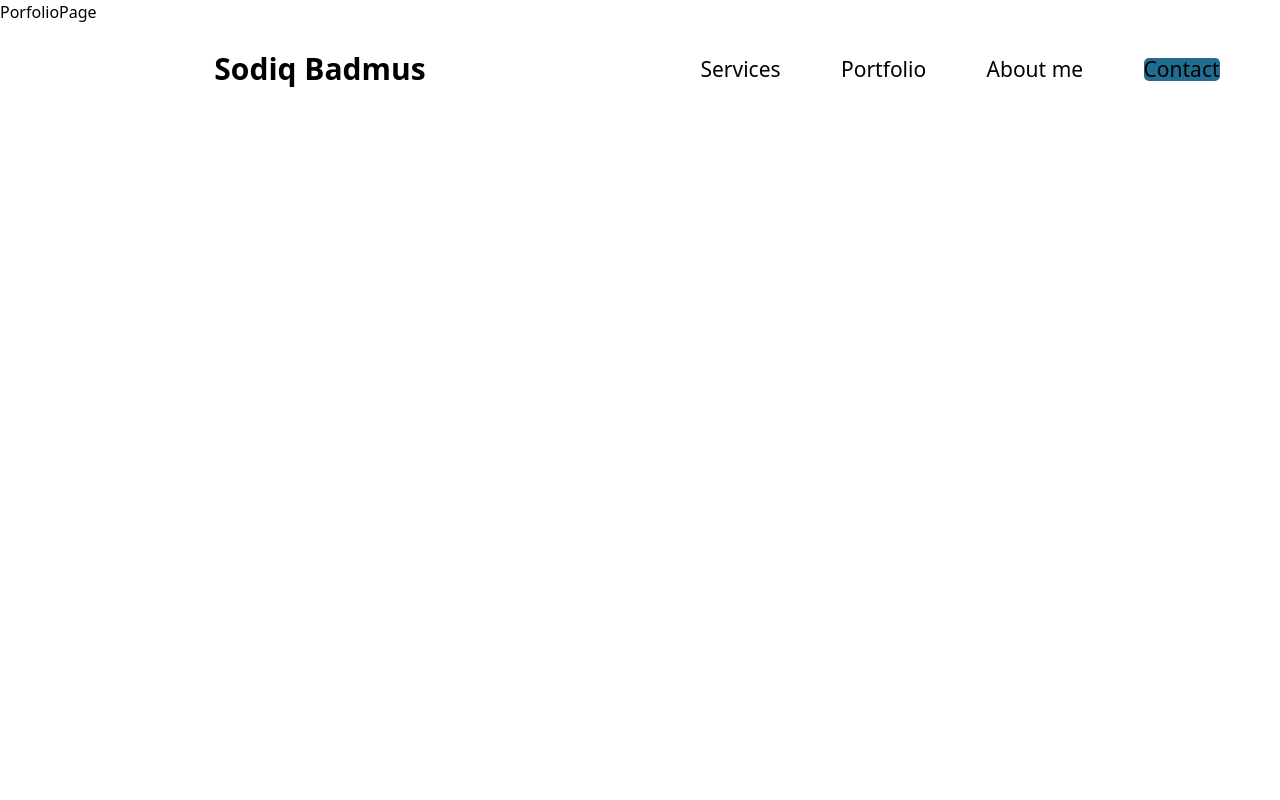
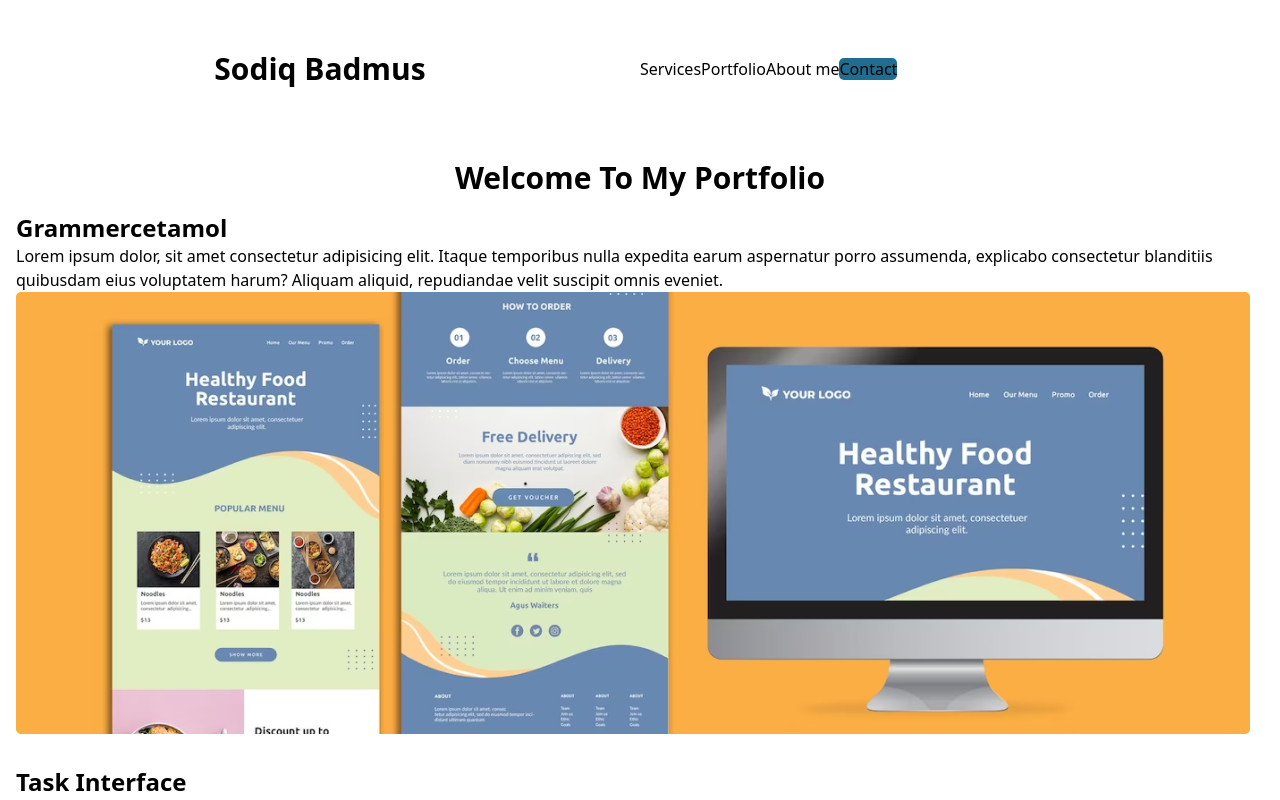
Before and after one commit to sodmod/Portfolio, a React (Create React App) app: page /portfolios in a window 1280 px wide. Shown: the top 800 px of the page. Built offline with nearby package versions, Linux system fonts and the light colour scheme.

Commit message:
portfolio

```diff
--- a/src/App.js
+++ b/src/App.js
@@ -4,6 +4,30 @@ import HomePage from "./Pages/HomePage";
 import ServicePage from "./Pages/ServicePage";
 import AboutMePage from "./Pages/AboutMePage";
 import PortfolioPage from "./Pages/PortfolioPage";
+import pics1 from "./assests/Rectangle3.png";
+import { pics } from "./assests/assets";
+import { getProjects } from "./functions";
+
+const details = [
+  {
+    id: "1",
+    title: "Grammercetamol",
+    message: "kjfafal;jdkfsafjasfdsd",
+    images: pics,
+  },
+  {
+    id: "2",
+    title: "Task Interface",
+    message: "slfajf;lksa;jfkajjflkajf;ka",
+    images: pics,
+  },
+  {
+    id: "3",
+    title: "Food App",
+    message: "dfja;jflajeifjewoiajf",
+    images: pics1,
+  },
+];
 
 const router = createBrowserRouter([
   {
@@ -16,7 +40,12 @@ const router = createBrowserRouter([
           { index: true, element: <HomePage /> },
           { path: "services", element: <ServicePage /> },
           { path: "aboutme", element: <AboutMePage /> },
-          { path: "portfolios", element: <PortfolioPage /> },
+          {
+            path: "portfolios",
+            id: "portfolio",
+            element: <PortfolioPage props={details} images={pics1} />,
+            loader: getProjects,
+          },
         ],
       },
     ],
--- a/src/Pages/AboutMePage.jsx
+++ b/src/Pages/AboutMePage.jsx
@@ -4,10 +4,10 @@ import pics from "../assests/pics.png";
 function AboutMePage() {
   return (
     <section className="relative w-full min-h-[100vh] h-[100vh] max-w-full">
-      <div className="flex flex-row h-[inherit] min-h-[100%] wax-w-full">
-        <div className="bg-[#216D8F] w-full font-[Arial] not-italic sm:w-3/6 h-[inherit] min-h-[inherit] md:text-xl">
-          <div className="w-full h-[inherit] min-h-[inherit] overflow-hidden pt-32">
-            <div className="w-[100%] h-[inherit] sm:w-[80%] lg:mx-auto text-white pt-16 pl-2">
+      <div className="flex flex-row  min-h-[100%] wax-w-full">
+        <div className="bg-[#216D8F] w-full font-[Arial] not-italic sm:w-3/6 min-h-[inherit] md:text-xl">
+          <div className="w-full min-h-[inherit] overflow-hidden pt-32">
+            <div className="w-[100%]  sm:w-[80%] lg:mx-auto text-white pt-16 pl-2">
               <h3 className="text-lg font-normal">Full-Stack Developer</h3>
               <h1 className="uppercase font-bold text-4xl">Sodiq Badmus</h1>
               <p>
--- a/src/Pages/PortfolioPage.jsx
+++ b/src/Pages/PortfolioPage.jsx
@@ -1,7 +1,37 @@
 import React from "react";
+import { NavLink, useRouteLoaderData } from "react-router-dom";
 
-function PortfolioPage() {
-  return <div>PorfolioPage</div>;
+function PortfolioPage({ props, images }) {
+  const { details } = useRouteLoaderData("portfolio");
+
+  return (
+    <section className="w-full max-w-full min-h-full px-1 sm:px-4 py-4">
+      <div className="pt-36 w-full h-auto">
+        <h1 className="text-center text-3xl font-bold">
+          Welcome To My Portfolio
+        </h1>
+        {details.map((prop) => (
+          <div key={prop.id} className="py-4">
+            <h1 className="text-xl sm:text-2xl font-bold">{prop.title}</h1>
+            <p className="text-base font-normal">{prop.message}</p>
+            <NavLink className="w-full h-60">
+              <img className="w-fulld" src={prop.images} alt="" />
+            </NavLink>
+          </div>
+        ))}
+        <div className="text-center py-3">
+          <h3>Let's Talk</h3>
+          <p>
+            Do you want to get in touch or talk about a project? Feel free to
+            contact me via email{" "}
+            <a href="mailto:badmussodiq123@yahoo.com">
+              badmussodiq123@yahoo.com
+            </a>
+          </p>
+        </div>
+      </div>
+    </section>
+  );
 }
 
 export default PortfolioPage;
--- /dev/null
+++ b/src/assests/assets.js
@@ -0,0 +1 @@
+export const pics = require("../assests/Rectangle3.png");
--- a/src/components/Navbar.jsx
+++ b/src/components/Navbar.jsx
@@ -4,7 +4,7 @@ import styles from "./navbar.module.css";
 import { AiOutlineClose, AiOutlineMenu } from "react-icons/ai";
 
 function Navbar() {
-  const [first, setFirst] = useState(false);
+  const [first, setFirst] = useState(true);
 
   const onClick = () => {
     setFirst(!first);
--- /dev/null
+++ b/src/functions.js
@@ -0,0 +1,32 @@
+import pics from "./assests/Rectangle3.png";
+
+export const getProjects = () => {
+  const details = [
+    {
+      id: "1",
+      title: "Grammercetamol",
+      message:
+        "Lorem ipsum dolor, sit amet consectetur adipisicing elit. Itaque temporibus nulla expedita earum aspernatur porro assumenda, explicabo consectetur blanditiis quibusdam eius voluptatem harum? Aliquam aliquid, repudiandae velit suscipit omnis eveniet.",
+      images: pics,
+    },
+    {
+      id: "2",
+      title: "Task Interface",
+      message:
+        "Lorem ipsum dolor, sit amet consectetur adipisicing elit. Itaque temporibus nulla expedita earum aspernatur porro assumenda, explicabo consectetur blanditiis quibusdam eius voluptatem harum? Aliquam aliquid, repudiandae velit suscipit omnis eveniet.",
+      images: pics,
+    },
+    {
+      id: "3",
+      title: "Food App",
+      message:
+        "Lorem ipsum dolor, sit amet consectetur adipisicing elit. Itaque temporibus nulla expedita earum aspernatur porro assumenda, explicabo consectetur blanditiis quibusdam eius voluptatem harum? Aliquam aliquid, repudiandae velit suscipit omnis eveniet.",
+      images: pics,
+    },
+  ];
+  return { details };
+};
+
+export const getProjectsDetails = ({ params }) => {
+  const id = params.id;
+};
```
Also changed, not shown: src/assests/Rectangle3.png (added).
